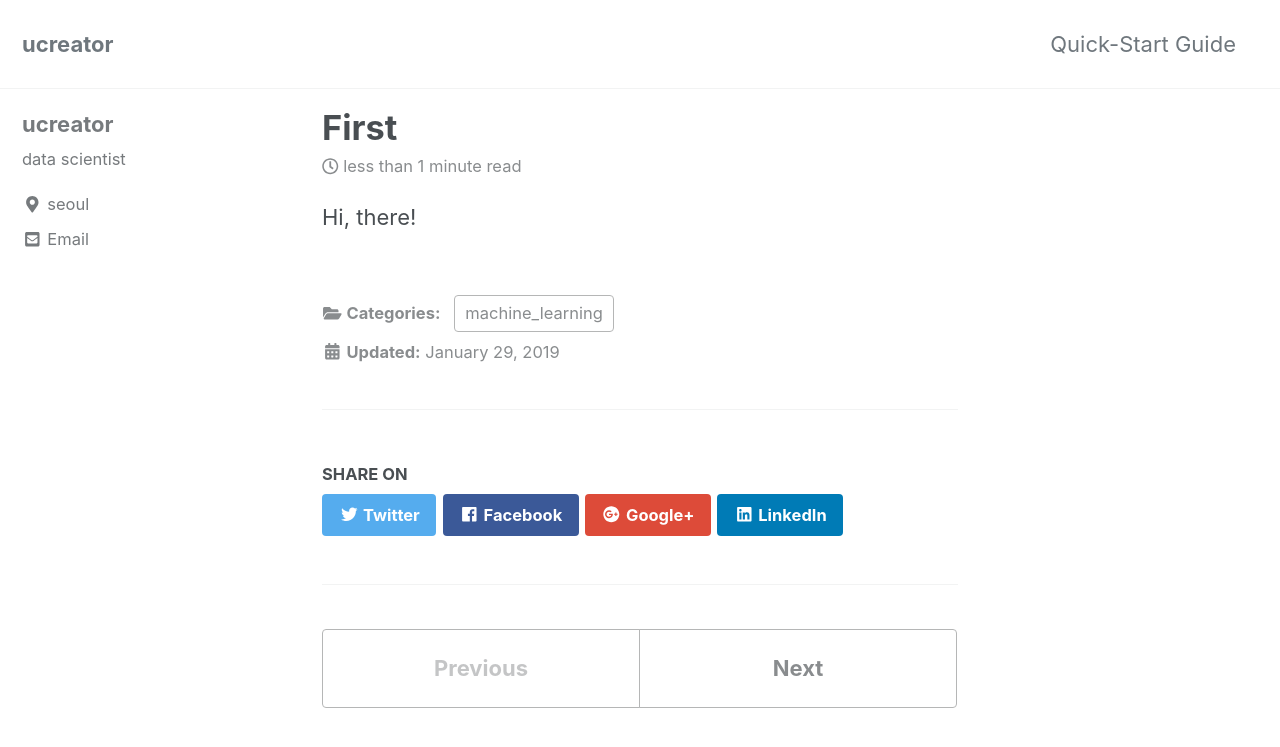
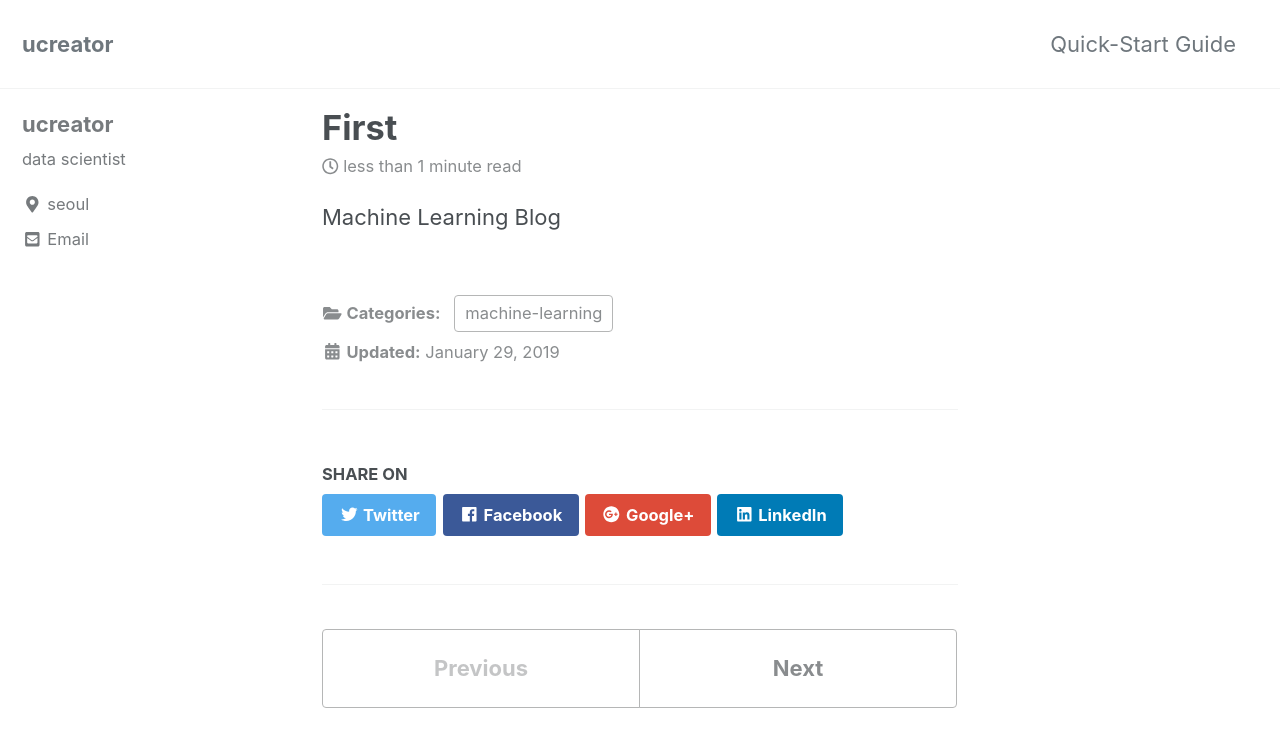
Before and after one commit to ucreator/ucreator.github.io, a Jekyll site: the page built from _posts/2019-01-30-first.md, in a window 1280 px wide and 900 px high. Shown: the top 747 px of the window. Built offline with Jekyll 4.4.1, drawn with Linux system fonts in a browser that asks for light colours; cached includes are drawn as plain includes; nearby versions of some CDN libraries.

Commit message:
category name changed

```diff
--- a/_posts/2019-01-30-first.md
+++ b/_posts/2019-01-30-first.md
@@ -1,7 +1,7 @@
 ---
 title: "First"
-date: 2019-01-30 00:16:00 +0900
-categories: machine_learning
+date: 2019-01-30 00:25:00 +0900
+categories: machine-learning
 ---
 
-Hi, there!
+Machine Learning Blog
```
Also changed, not shown: _posts/2019-01-30-what-i-am-learning.md (+2 -2 lines).
